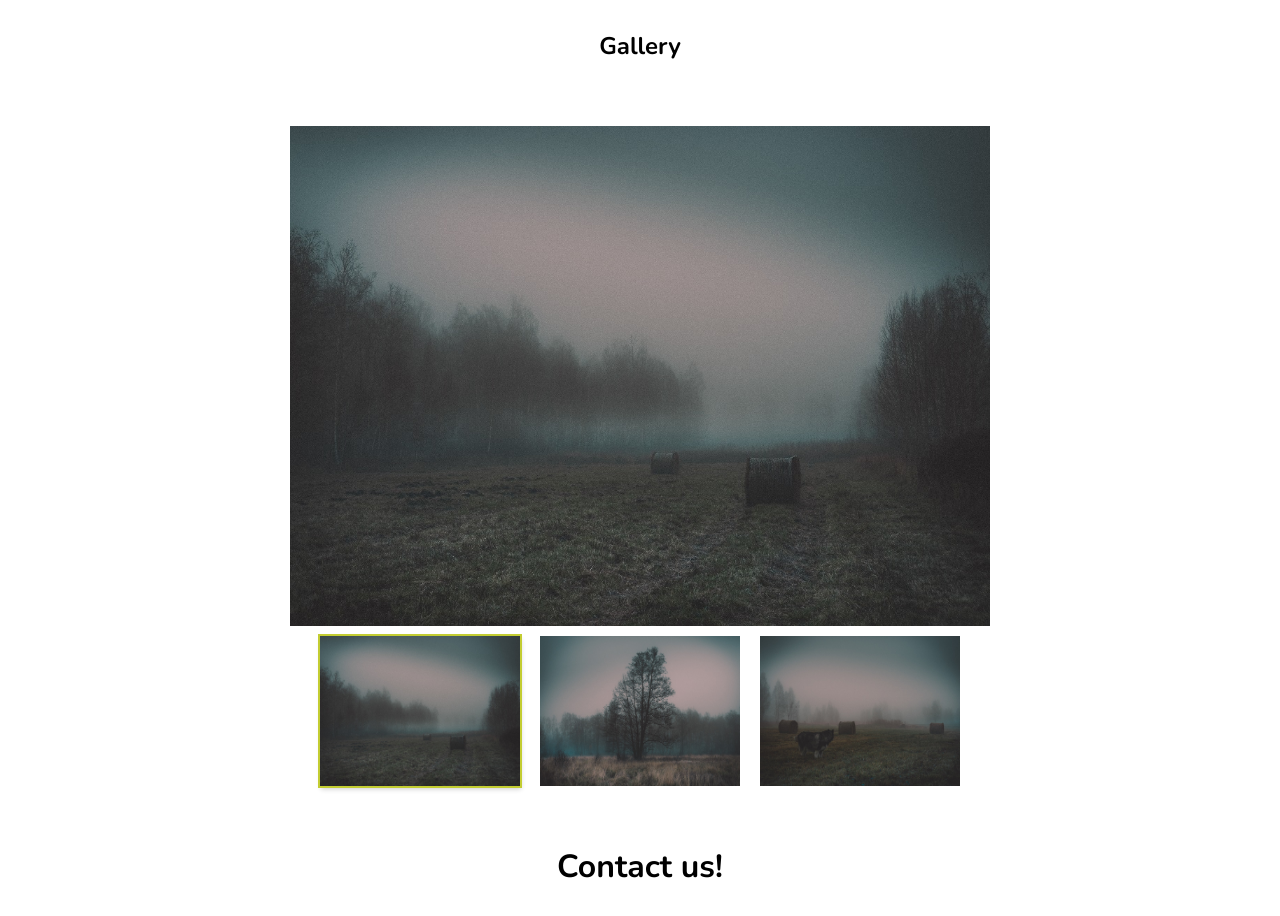
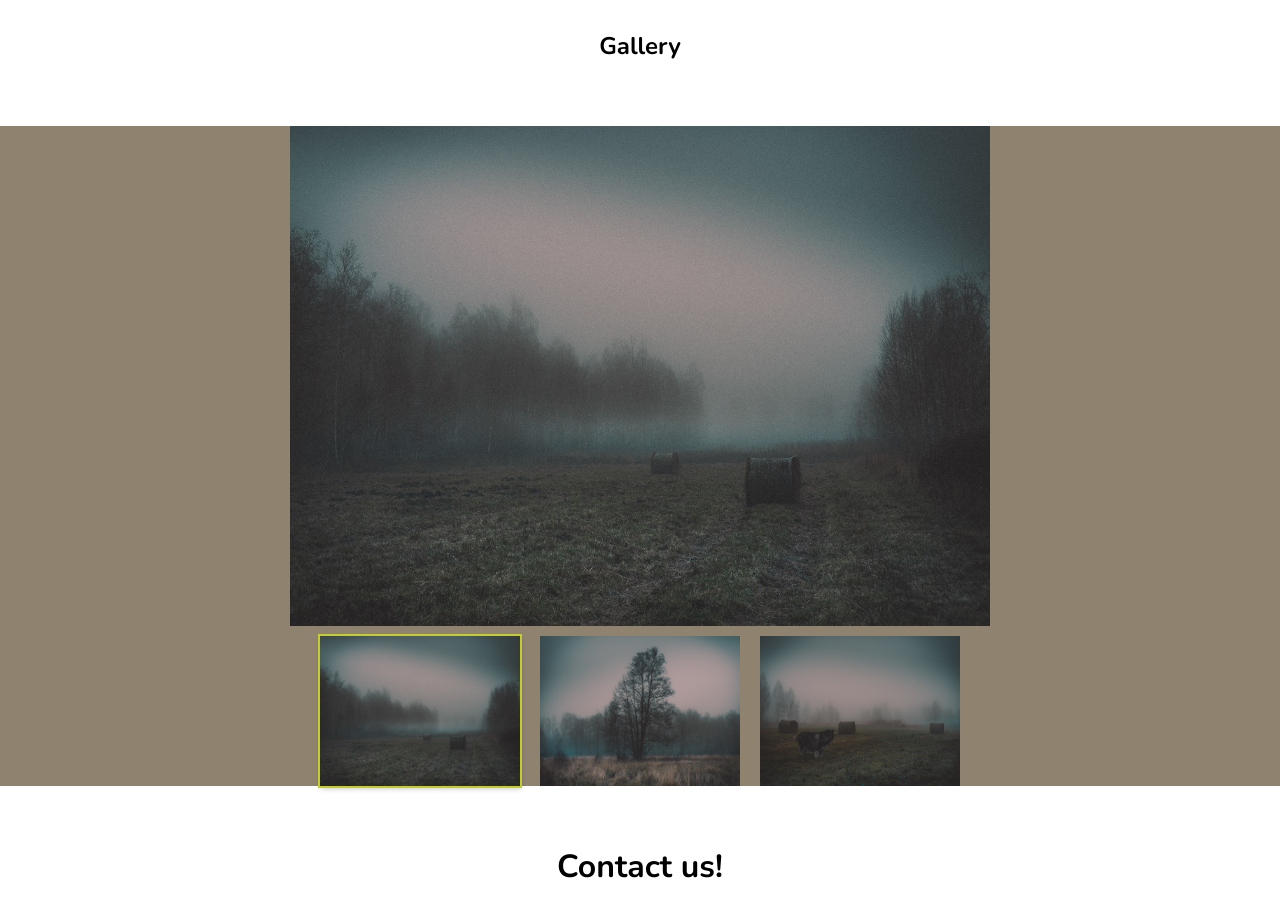
Before and after one commit to ptrlgj/dummy-website, a website built with Parcel: page index.html in a window 1280 px wide. Shown: the part 1700-2616 px from the top of the page. Built offline with nearby package versions, Linux system fonts and the light colour scheme.

Commit message:
center gallery

```diff
--- a/sass/layout/_gallery.scss
+++ b/sass/layout/_gallery.scss
@@ -14,9 +14,16 @@
     .gallery-content {
         justify-content: space-evenly;
         align-items: stretch;
+        background-color: rgb(143, 130, 111);
 
         .gallery-slider {
+            display: flex;
+            align-items: center;
+            justify-content: center;
             position: relative;
+
+
+            .gallery-image {
 
                 @include sm {
                     width: 460px;
@@ -27,14 +34,13 @@
                     height: 500px;
                 }
 
-            .gallery-image {
-                width: 100%;
-                height: 100%;
+                // width: 100%;
+                // height: 100%;
             }
 
             .gallery-buttons {
+                position: absolute;
                 opacity: 0;
-                position: absolute;
                 top: 0px;
                 left: 0px;
                 display: flex;
```
Also changed, not shown: css/index.css. Lines whose indentation alone changed are shown as unchanged.
